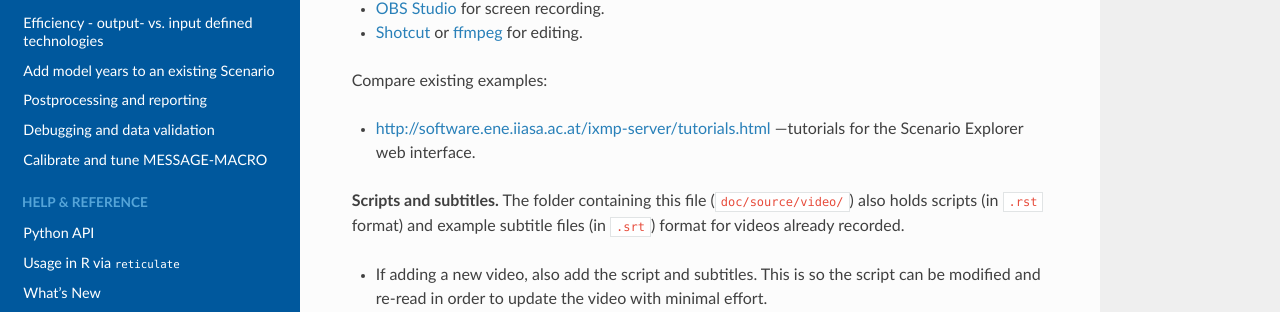
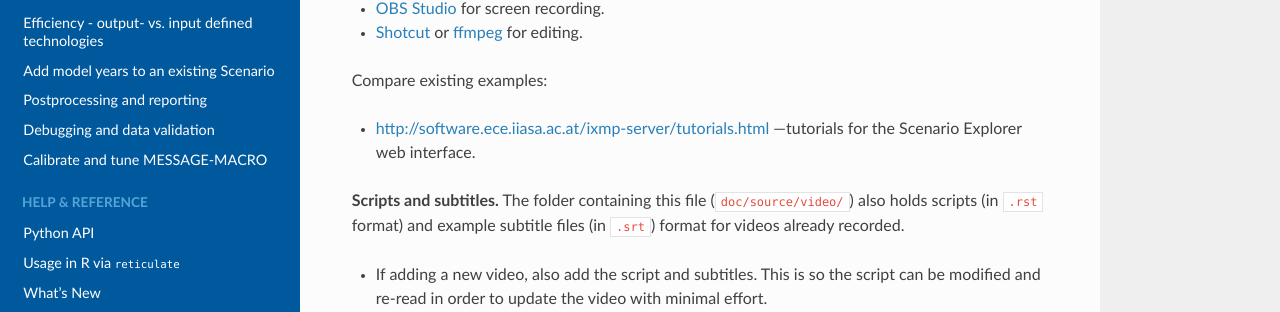
Before and after one commit to iiasa/message_ix, a Sphinx documentation site: the page built from doc/video/recording.rst, in a window 1280 px wide and 1116 px high. Shown: the part 284-596 px from the top of the window. Built offline with Sphinx 7.4.7 and the Read the Docs theme 2.0.0, drawn with Linux system fonts in a browser that asks for light colours; pages that are not in the unit, such as notebooks, are missing from menus; some of the changed lines change nothing that is shown.

Commit message:
Update link to examples

```diff
--- a/doc/video/recording.rst
+++ b/doc/video/recording.rst
@@ -11,7 +11,7 @@
 
 Compare existing examples:
 
-- http://software.ene.iiasa.ac.at/ixmp-server/tutorials.html —tutorials for the Scenario Explorer web interface.
+- http://software.ece.iiasa.ac.at/ixmp-server/tutorials.html —tutorials for the Scenario Explorer web interface.
 
 **Scripts and subtitles.**
 The folder containing this file (:file:`doc/source/video/`) also holds scripts (in :file:`.rst` format) and example subtitle files (in :file:`.srt`) format for videos already recorded.
```
